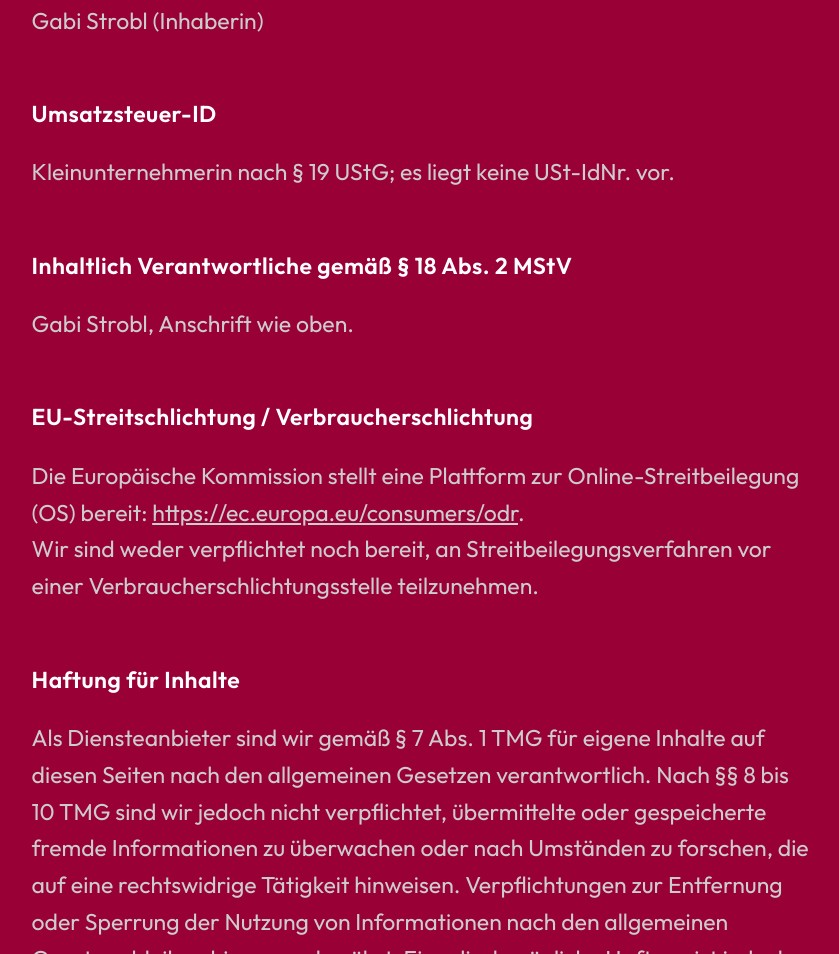
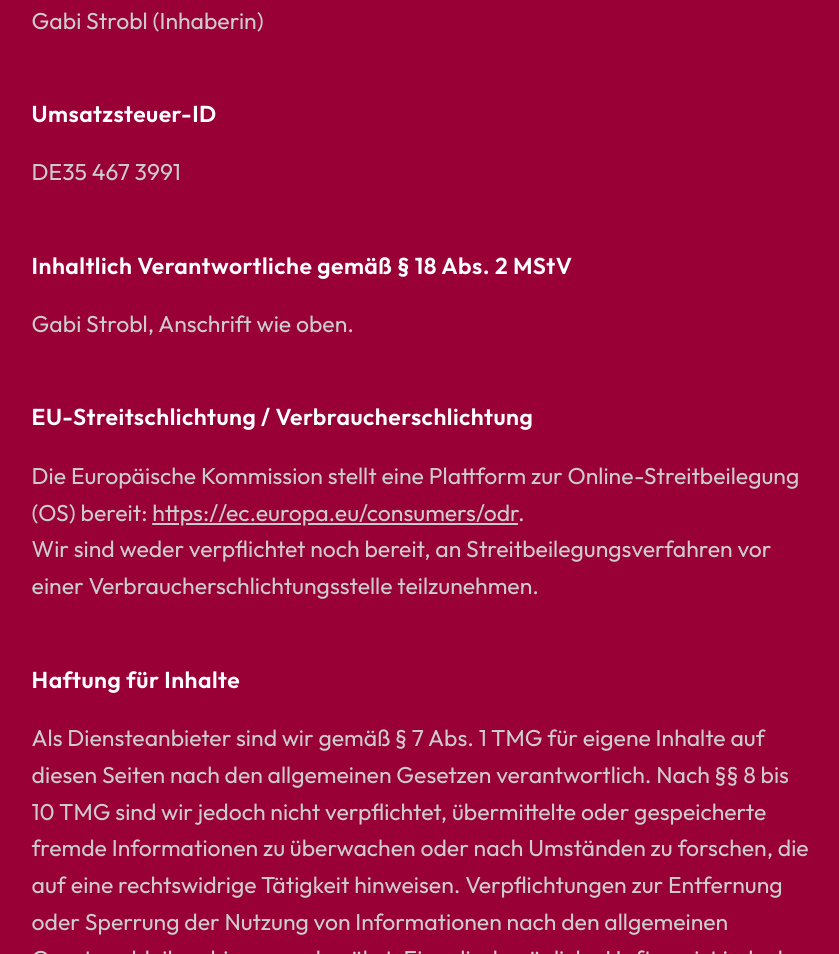
Before and after one commit to seburrito/schrankgold-website, a website built with Vite: page impressum.html in a window 1280 px wide. Shown: the part 764-1718 px from the top of the page, without its empty margins (218-1057 px from the left). Built offline with nearby package versions, Linux system fonts and the light colour scheme; a web font is replaced by a local one.

Commit message:
Add tax number

```diff
--- a/impressum.html
+++ b/impressum.html
@@ -40,7 +40,7 @@
 			<p>Gabi Strobl (Inhaberin)</p>
 
 			<h3>Umsatzsteuer-ID</h3>
-			<p>Kleinunternehmerin nach § 19 UStG; es liegt keine USt-IdNr. vor.</p>
+			<p>DE35 467 3991</p>
 
 			<h3>Inhaltlich Verantwortliche gemäß § 18 Abs. 2 MStV</h3>
 			<p>Gabi Strobl, Anschrift wie oben.</p>
```
